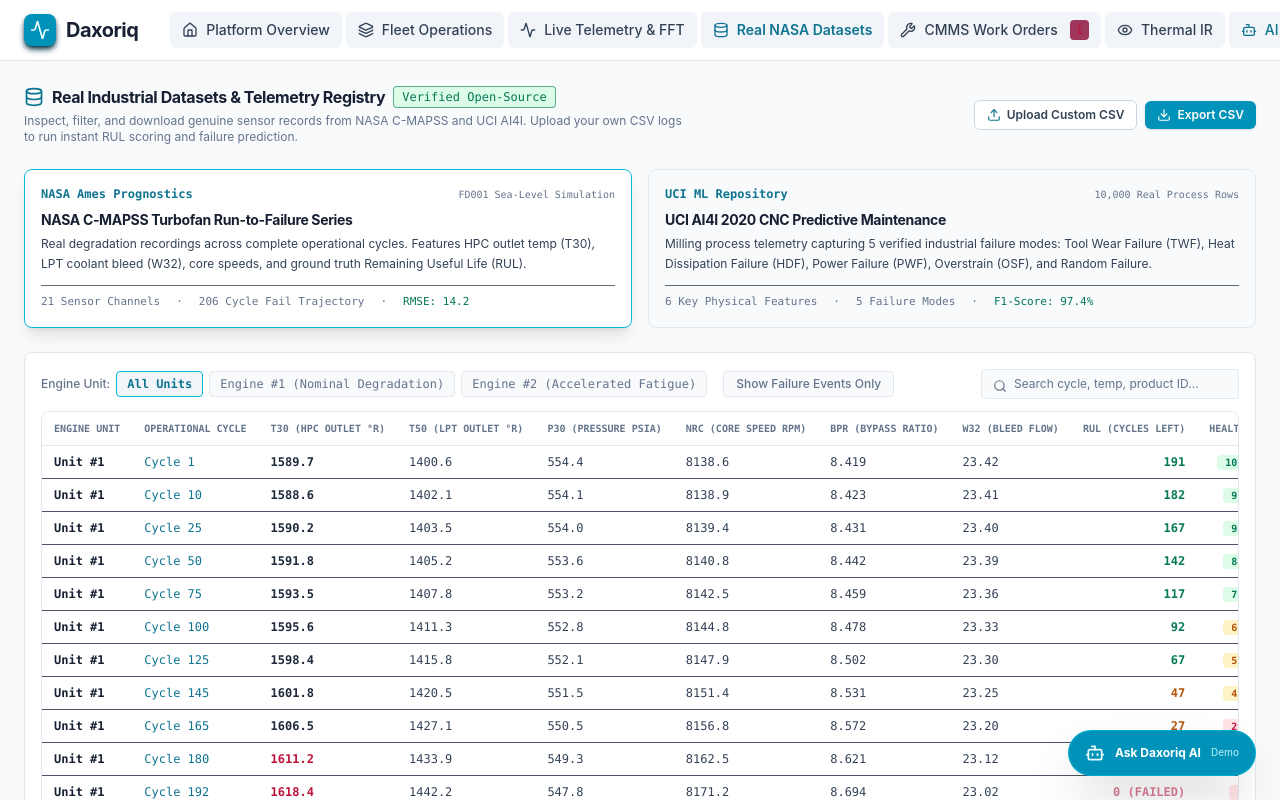
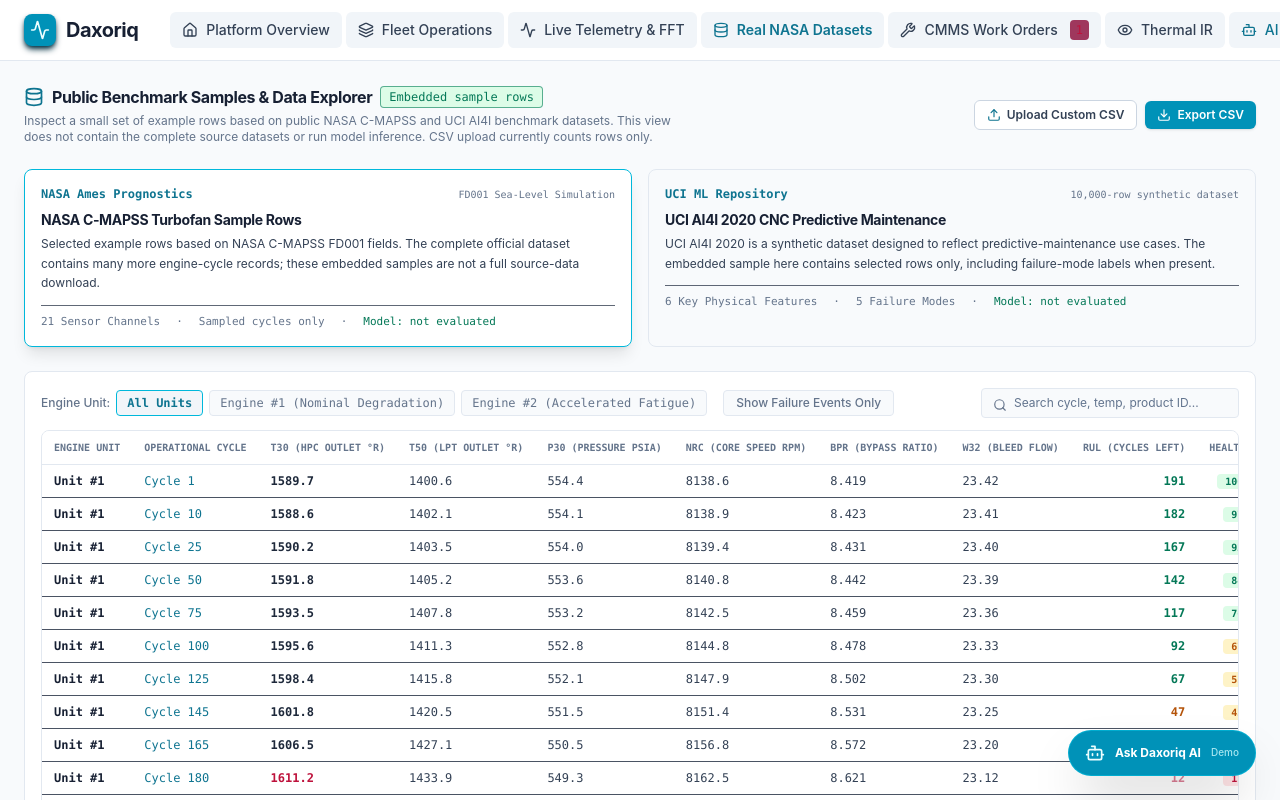
Before and after one commit to 23f1002643/Ai-builder-cup, a React (Vite) app: page / in a window 1280 px wide. Both pictures are taken after a click on the button "Real NASA Datasets". Shown: the top 800 px of the page. Built offline with nearby package versions, Linux system fonts and the light colour scheme.

Commit message:
Label embedded benchmark samples accurately and remove unsupported model claims

```diff
--- a/src/components/RealDatasetExplorer.tsx
+++ b/src/components/RealDatasetExplorer.tsx
@@ -57,10 +57,10 @@
 
     if (activeDataset === 'cmapss') {
       csvContent = convertCMAPSSToCSV(REAL_CMAPSS_DATA);
-      fileName = 'daxoriq_nasa_cmapss_fd001_real.csv';
+      fileName = 'daxoriq_nasa_cmapss_embedded_sample.csv';
     } else {
       csvContent = convertAI4IToCSV(REAL_AI4I_DATA);
-      fileName = 'daxoriq_uci_ai4i_2020_real.csv';
+      fileName = 'daxoriq_uci_ai4i_2020_embedded_sample.csv';
     }
 
     const blob = new Blob([csvContent], { type: 'text/csv;charset=utf-8;' });
@@ -83,7 +83,7 @@
       const text = event.target?.result as string;
       const lines = text.split('\n').filter(l => l.trim().length > 0);
       setCustomRowsCount(lines.length - 1);
-      setUploadSuccessMessage(`Successfully ingested ${lines.length - 1} records from ${file.name}. RUL model inference ready.`);
+      setUploadSuccessMessage(`Read ${Math.max(0, lines.length - 1)} data rows from ${file.name}. This prototype only counts CSV rows; no inference was run.`);
       setTimeout(() => setUploadSuccessMessage(null), 5000);
     };
     reader.readAsText(file);
@@ -98,14 +98,14 @@
           <div className="flex items-center gap-2">
             <h2 className="text-base font-bold text-white tracking-tight flex items-center gap-2">
               <Database className="w-5 h-5 text-cyan-400" />
-              <span>Real Industrial Datasets & Telemetry Registry</span>
+              <span>Public Benchmark Samples & Data Explorer</span>
             </h2>
             <span className="text-xs font-mono bg-emerald-950/80 text-emerald-300 border border-emerald-700/60 px-2 py-0.5 rounded">
-              Verified Open-Source
+              Embedded sample rows
             </span>
           </div>
           <p className="text-xs text-slate-400 mt-1 max-w-2xl">
-            Inspect, filter, and download genuine sensor records from NASA C-MAPSS and UCI AI4I. Upload your own CSV logs to run instant RUL scoring and failure prediction.
+            Inspect a small set of example rows based on public NASA C-MAPSS and UCI AI4I benchmark datasets. This view does not contain the complete source datasets or run model inference. CSV upload currently counts rows only.
           </p>
         </div>
 
@@ -154,17 +154,17 @@
             <span className="text-[10px] font-mono text-slate-400">FD001 Sea-Level Simulation</span>
           </div>
           <h3 className="text-sm font-bold text-white tracking-tight">
-            NASA C-MAPSS Turbofan Run-to-Failure Series
+            NASA C-MAPSS Turbofan Sample Rows
           </h3>
           <p className="text-xs text-slate-300 mt-1 leading-relaxed">
-            Real degradation recordings across complete operational cycles. Features HPC outlet temp (T30), LPT coolant bleed (W32), core speeds, and ground truth Remaining Useful Life (RUL).
+            Selected example rows based on NASA C-MAPSS FD001 fields. The complete official dataset contains many more engine-cycle records; these embedded samples are not a full source-data download.
           </p>
           <div className="mt-3 flex items-center gap-4 text-[11px] font-mono text-slate-400 pt-2 border-t border-slate-800/70">
             <span>21 Sensor Channels</span>
             <span>·</span>
-            <span>206 Cycle Fail Trajectory</span>
+            <span>Sampled cycles only</span>
             <span>·</span>
-            <span className="text-emerald-400">RMSE: 14.2</span>
+            <span className="text-emerald-400">Model: not evaluated</span>
           </div>
         </div>
 
@@ -182,20 +182,20 @@
         >
           <div className="flex items-center justify-between mb-2">
             <span className="text-xs font-mono font-bold text-cyan-400">UCI ML Repository</span>
-            <span className="text-[10px] font-mono text-slate-400">10,000 Real Process Rows</span>
+            <span className="text-[10px] font-mono text-slate-400">10,000-row synthetic dataset</span>
           </div>
           <h3 className="text-sm font-bold text-white tracking-tight">
             UCI AI4I 2020 CNC Predictive Maintenance
           </h3>
           <p className="text-xs text-slate-300 mt-1 leading-relaxed">
-            Milling process telemetry capturing 5 verified industrial failure modes: Tool Wear Failure (TWF), Heat Dissipation Failure (HDF), Power Failure (PWF), Overstrain (OSF), and Random Failure.
+            UCI AI4I 2020 is a synthetic dataset designed to reflect predictive-maintenance use cases. The embedded sample here contains selected rows only, including failure-mode labels when present.
           </p>
           <div className="mt-3 flex items-center gap-4 text-[11px] font-mono text-slate-400 pt-2 border-t border-slate-800/70">
             <span>6 Key Physical Features</span>
             <span>·</span>
             <span>5 Failure Modes</span>
             <span>·</span>
-            <span className="text-emerald-400">F1-Score: 97.4%</span>
+            <span className="text-emerald-400">Model: not evaluated</span>
           </div>
         </div>
 
@@ -375,10 +375,10 @@
         {/* Dataset Summary Strip */}
         <div className="flex flex-col sm:flex-row items-start sm:items-center justify-between text-xs text-slate-400 pt-2 border-t border-slate-800">
           <span>
-            Displaying <strong className="text-white font-mono">{activeDataset === 'cmapss' ? filteredCmapss.length : filteredAi4i.length}</strong> real industrial observations.
+            Displaying <strong className="text-white font-mono">{activeDataset === 'cmapss' ? filteredCmapss.length : filteredAi4i.length}</strong> embedded sample rows — not the complete source dataset.
           </span>
           <span className="font-mono text-cyan-400">
-            Source: NASA Ames PCoE & UCI AI4I 2020 Predictive Maintenance
+            Sources: NASA C-MAPSS & UCI AI4I 2020 · selected embedded sample rows
           </span>
         </div>
 
```
